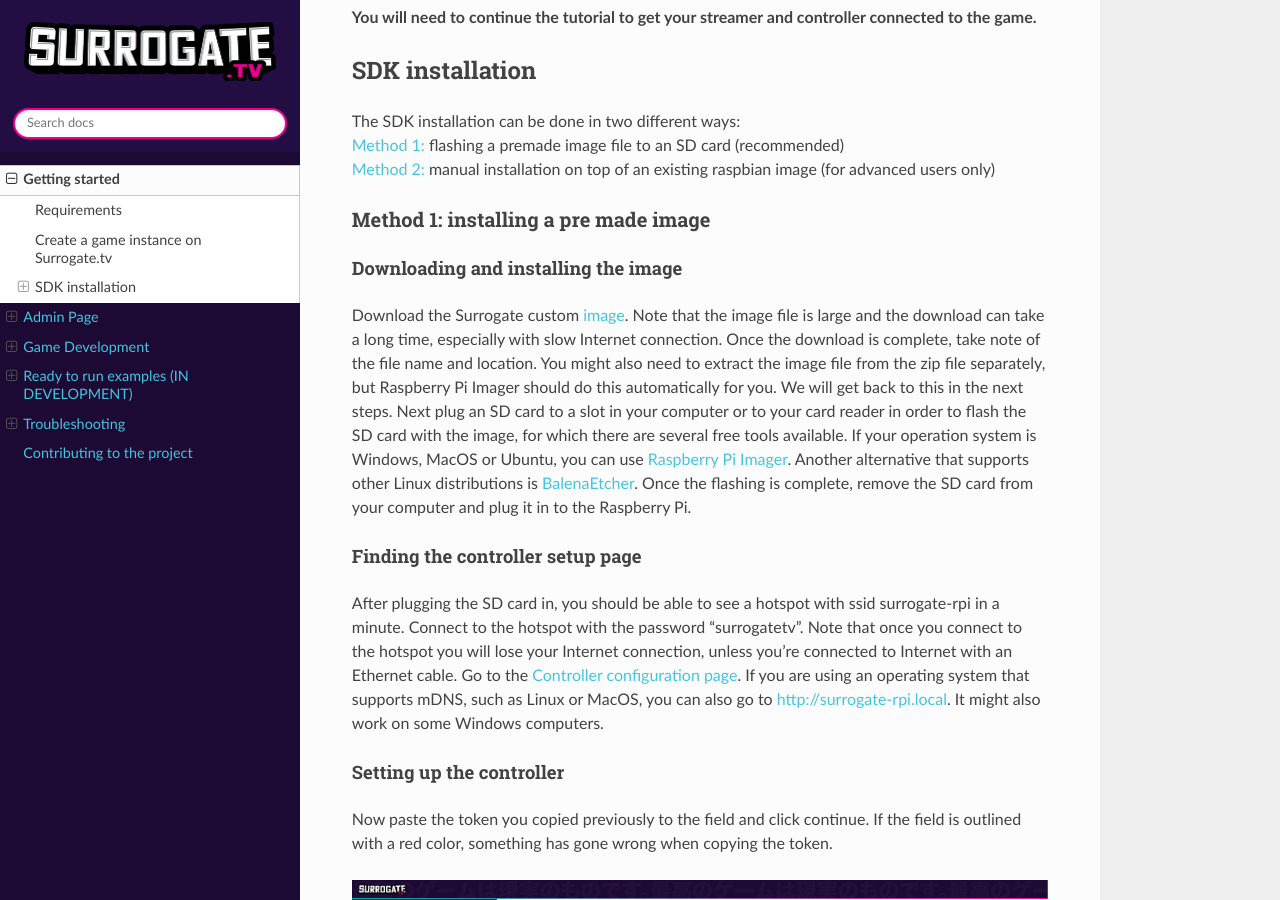
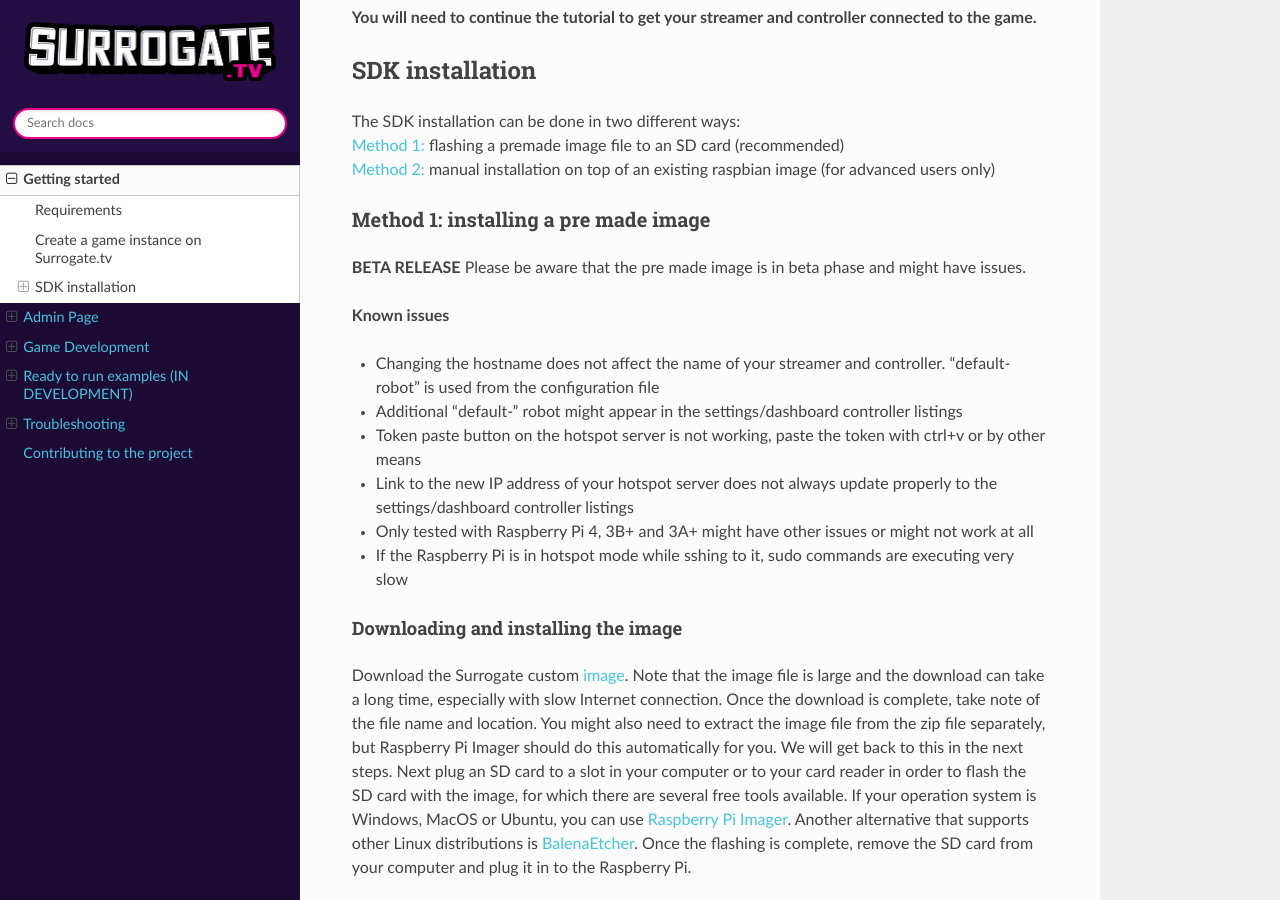
Before and after one commit to SurrogateInc/surrortg-sdk, a Sphinx documentation site: the page built from docs/source/getting_started.md, in a window 1280 px wide and 900 px high, scrolled down 2934 px. Built offline with Sphinx 7.4.7 and the Read the Docs theme 2.0.0, drawn with Linux system fonts in a browser that asks for light colours; pages that are not in the unit, such as notebooks, are missing from menus; some of the changed text lies outside the part shown.

Commit message:
documentation: Changed enabling ssh guidelines and added beta notes

````diff
--- a/docs/source/getting_started.md
+++ b/docs/source/getting_started.md
@@ -99,6 +99,24 @@
 (for advanced users only)
 
 ### Method 1: installing a pre made image
+
+**BETA RELEASE**
+Please be aware that the pre made image is in beta phase and might have issues.
+
+**Known issues**
+
+- Changing the hostname does not affect the name of your streamer
+    and controller. "default-robot" is used from the configuration file
+- Additional "default-" robot might appear in the settings/dashboard
+    controller listings
+- Token paste button on the hotspot server is not working,
+    paste the token with ctrl+v or by other means
+- Link to the new IP address of your hotspot server does not
+    always update properly to the settings/dashboard controller listings
+- Only tested with Raspberry Pi 4, 3B+ and 3A+ might have other issues
+    or might not work at all
+- If the Raspberry Pi is in hotspot mode while sshing to it,
+    sudo commands are executing very slow
 
 #### Downloading and installing the image
 
@@ -236,11 +254,11 @@
 
     in the terminal and then give a secure password of your choice when
     prompted
-4. Enable and start ssh with
+4. Use raspi-config utility to enable ssh. Inside the utility tool
+   `Interfaces -> SSH -> enable`.
 
     ```
-    sudo systemctl enable ssh
-    sudo systemctl start ssh
+    sudo raspi-config
     ```
 
 5. Now you should be able to ssh to the Raspberry Pi with username and password
````
